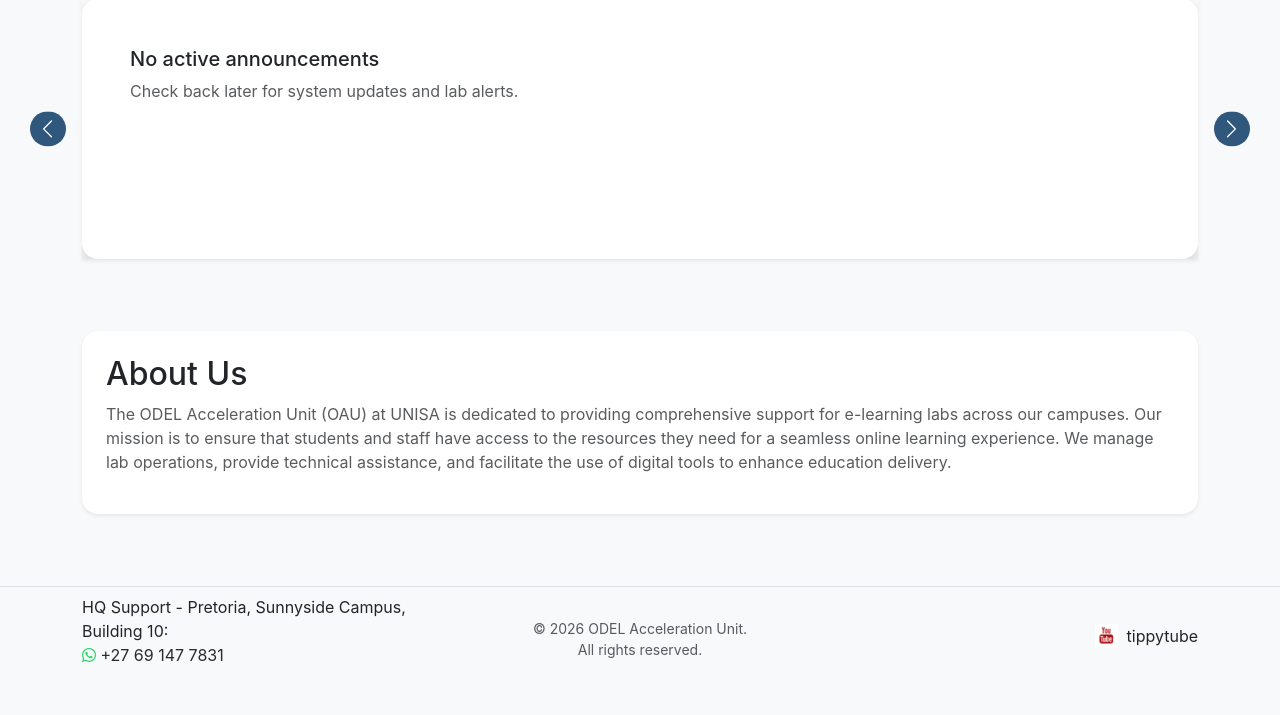
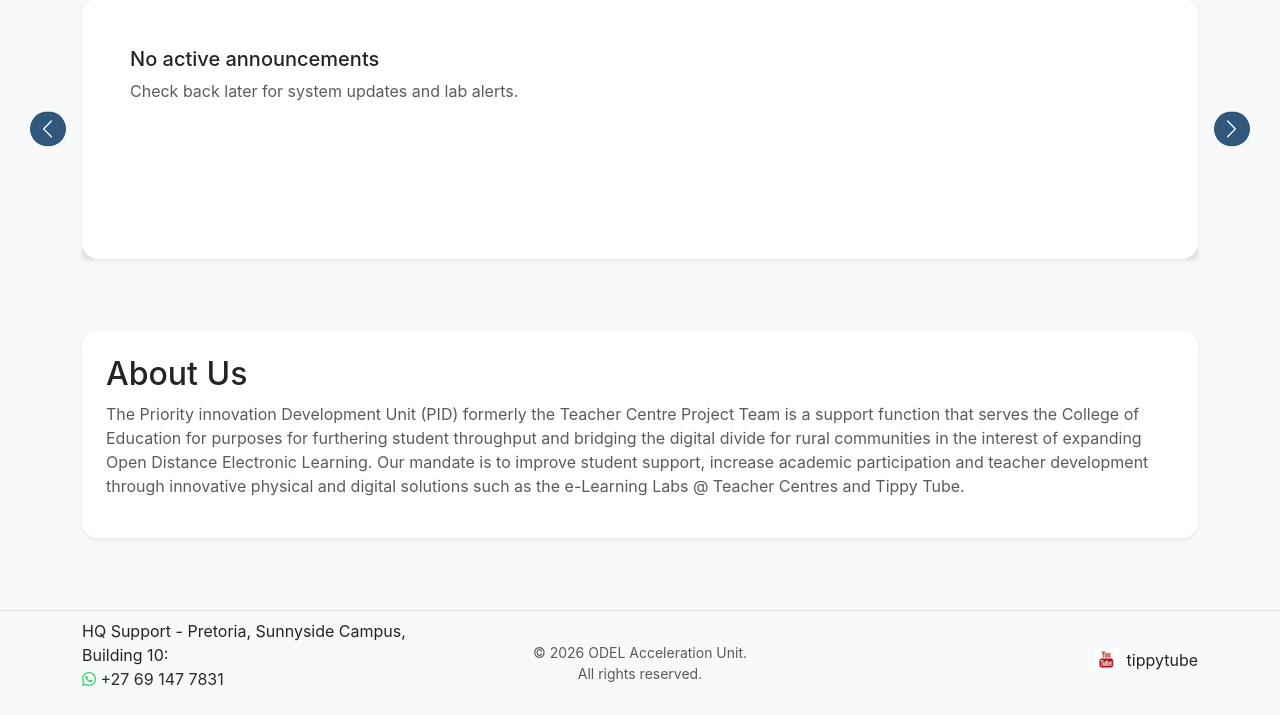
Before and after one commit to Mbuyelomuremela-lab/OPELSS, a Flask app: page / in a window 1280 px wide. Shown: the part 422-1137 px from the top of the page. Before the commit the page ends 1084 px from the top, so only its background shows below. Run offline with Flask 3, Linux system fonts and the light colour scheme; data that the repository does not hold is empty.

Commit message:
Revise About Us section for PID
Updated the About Us section to reflect the new focus and mission of the Priority Innovation Development Unit.

```diff
--- a/app/templates/landing.html
+++ b/app/templates/landing.html
@@ -100,12 +100,9 @@ not_on_landing_page = False %} {% block title %}Landing – OPELSS{% endblock %}
       <div class="card rounded-4 shadow-sm p-4 h-100">
         <h2>About Us</h2>
         <p class="text-muted">
-          The ODEL Acceleration Unit (OAU) at UNISA is dedicated to providing
-          comprehensive support for e-learning labs across our campuses. Our
-          mission is to ensure that students and staff have access to the
-          resources they need for a seamless online learning experience. We
-          manage lab operations, provide technical assistance, and facilitate
-          the use of digital tools to enhance education delivery.
+          The Priority innovation Development Unit (PID) formerly the Teacher Centre Project Team is a support function that serves the College of Education for purposes for furthering student
+          throughput and bridging the digital divide for rural communities in the interest of expanding Open Distance Electronic Learning. Our mandate is to improve student support, increase
+          academic participation and teacher development through innovative physical and digital solutions such as the e-Learning Labs @ Teacher Centres and Tippy Tube.
         </p>
       </div>
     </div>
```
